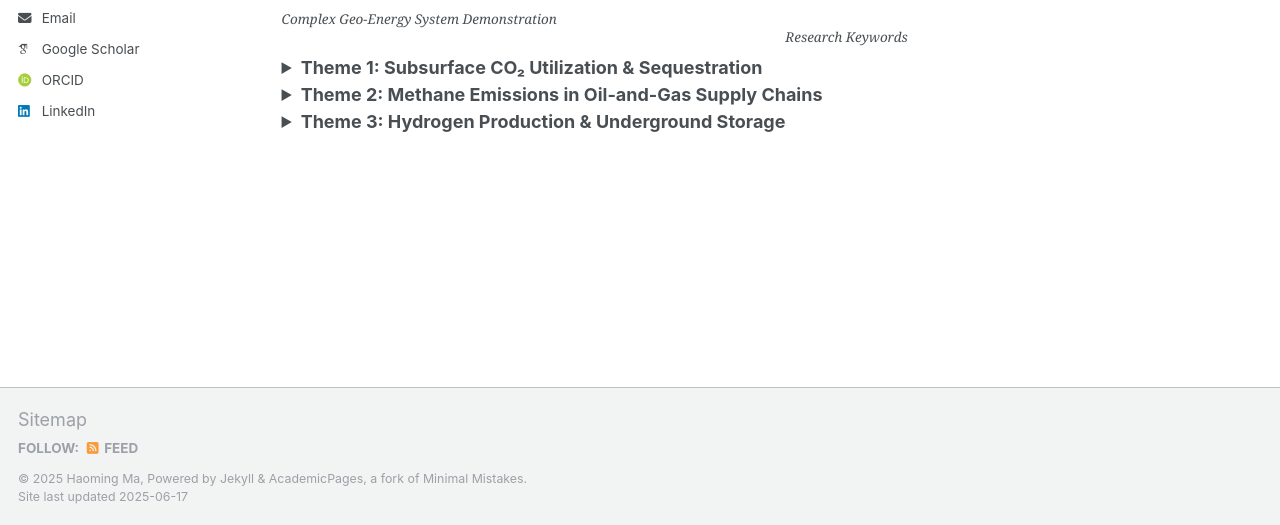
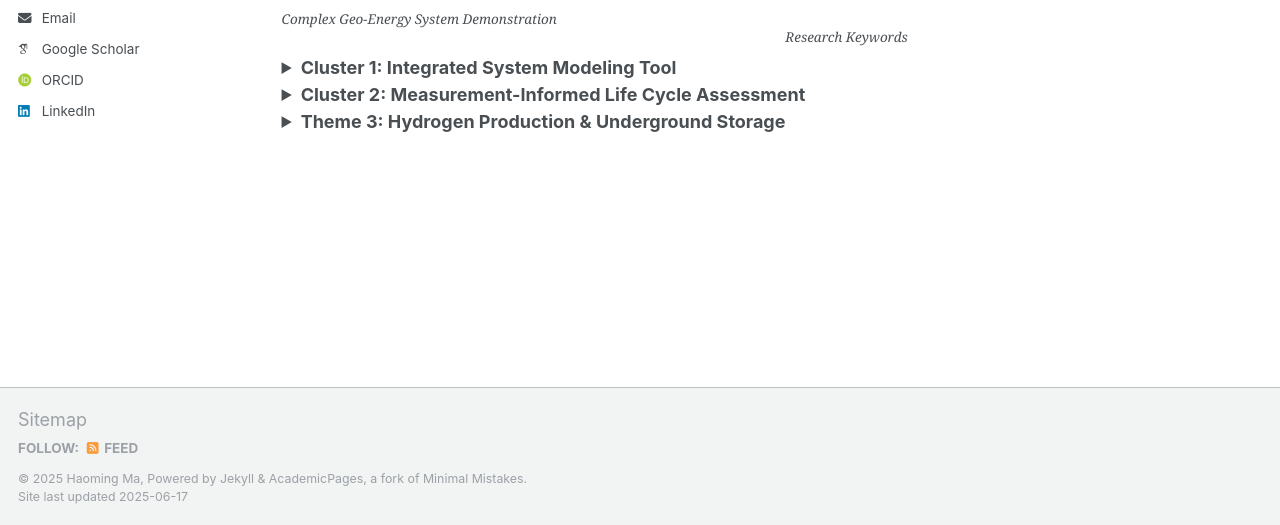
Before and after one commit to haoming-ma/haoming-ma.github.io, a Jekyll site: the page built from _pages/research.md, in a window 1280 px wide and 1075 px high. Shown: the part 550-1075 px from the top of the window. Built offline with Jekyll 4.4.1, drawn with Linux system fonts in a browser that asks for light colours; some web fonts are replaced.

Commit message:
Update research.md

```diff
--- a/_pages/research.md
+++ b/_pages/research.md
@@ -35,16 +35,13 @@ My research systematically incorporates machine-learning algorithms and multisca
 
 </div>
 
-
-
-
 <details class="accordion">
-  <summary><strong>Theme 1: Subsurface CO₂ Utilization &amp; Sequestration</strong></summary>
+  <summary><strong>Cluster 1: Integrated System Modeling Tool </strong></summary>
   <p>Put your detailed content for Theme 1 here…</p>
 </details>
 
 <details class="accordion">
-  <summary><strong>Theme 2: Methane Emissions in Oil-and-Gas Supply Chains</strong></summary>
+  <summary><strong>Cluster 2: Measurement-Informed Life Cycle Assessment </strong></summary>
   <p>Put your detailed content for Theme 2 here…</p>
 </details>
 
```
